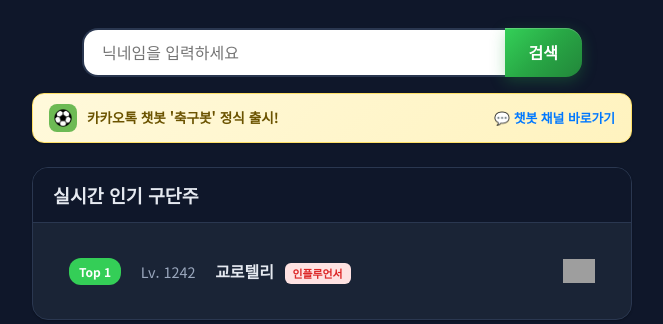
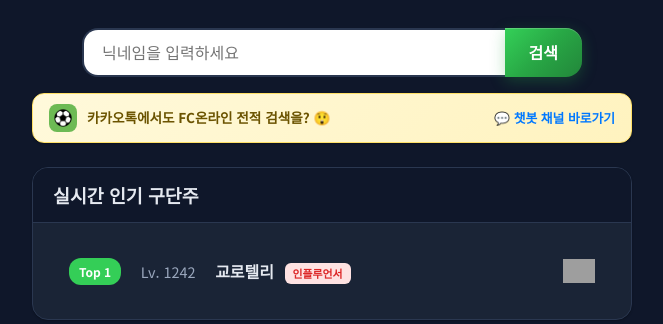
Before and after one commit to YeaHongSu/FC.GG, a Flask app: page / in a window 1280 px wide. Shown: the part 331-655 px from the top of the page, without its empty margins (308-971 px from the left). Run offline with Flask 2, Linux system fonts and the light colour scheme; data comes from the database, SQL or seed files in the repository; parts of the project's set-up code (start-up, migrations or seed data) failed here and were passed over; some libraries are stand-ins or nearby versions; grey boxes are pictures that could not be loaded.

Commit message:
Update home.html

```diff
--- a/templates/home.html
+++ b/templates/home.html
@@ -61,11 +61,13 @@
 </section>
 
 <!-- ✅ 신규(2026-09-13) — 카카오톡 챗봇 '축구봇' 정식 출시 안내 배너.
-     닉네임 검색과 실시간 인기 구단주 사이에 한 줄 박스로 배치합니다. -->
+     닉네임 검색과 실시간 인기 구단주 사이에 한 줄 박스로 배치합니다.
+     ⚠️ 2026-09-16 피드백 — "카카오톡 챗봇 '축구봇' 정식 출시!"라는 딱딱한
+     공지 문구 대신, 놀라움을 유도하는 질문형 문구로 교체. -->
 <section class="chatbot-banner-section">
   <a href="https://pf.kakao.com/_xoxlZen" target="_blank" class="chatbot-banner">
     <img src="{{ url_for('static', filename='soccerbot-icon.jpg') }}" alt="축구봇" class="chatbot-banner-icon">
-    <span class="chatbot-banner-text">카카오톡 챗봇 <strong>'축구봇'</strong> 정식 출시!</span>
+    <span class="chatbot-banner-text">카카오톡에서도 <strong>FC온라인 전적 검색</strong>을? 😲</span>
     <span class="chatbot-banner-link">💬 챗봇 채널 바로가기</span>
   </a>
 </section>
```
